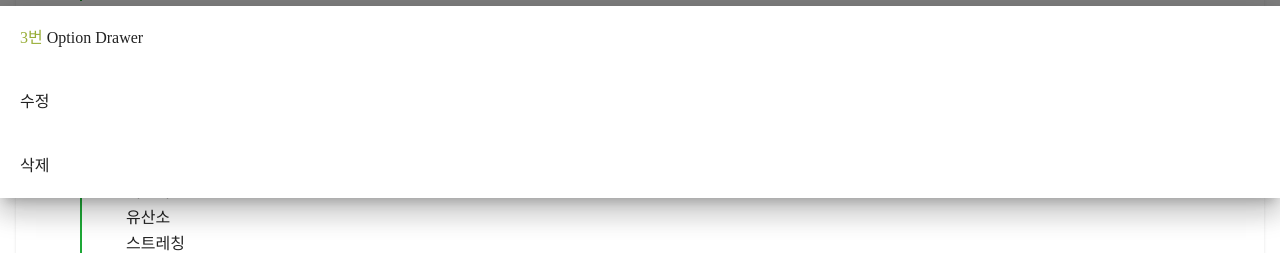
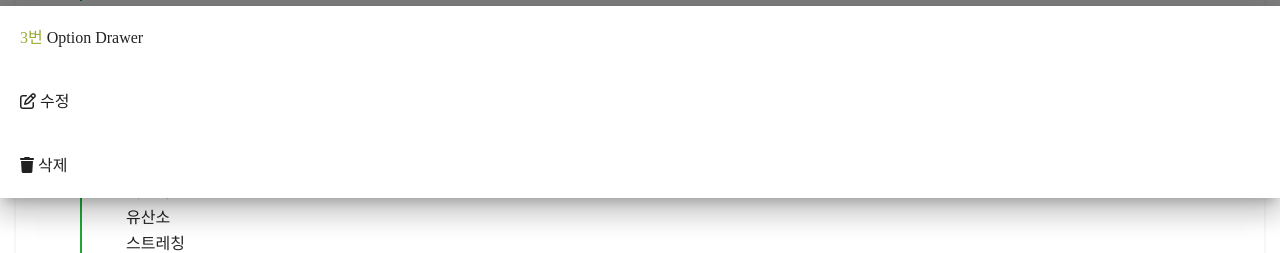
Before and after one commit to Bravetomato/react-proj, a React (Create React App) app: page / in a window 1280 px wide. Both pictures are taken after a click on the button 1189 px from the left and 369 px from the top of the page. Shown: the part 602-855 px from the top of the page. Built offline with nearby package versions, Linux system fonts and the light colour scheme.

Commit message:
icon 추가

```diff
--- a/src/App.js
+++ b/src/App.js
@@ -3,9 +3,7 @@ import { Button, AppBar, Toolbar, TextField, ThemeProvider, CssBaseline,
   createTheme, Chip, SwipeableDrawer, List, ListItem, ListItemButton, } from '@mui/material/';
 import { ClassNames } from "@emotion/react";
 
-// Drawer 내용 넣기 -list 사용.
-// list, listitem 먼저 import하기.
-// ListItem 에 버튼을 만들고자 할 때, button 은 곧 사라질 기능이기에 ListItemButton 을 사용하도록 한다.
+// Drawer 수정, 삭제 아이콘 넣기-폰트어썸 사용.
 function useTodosState() {
   const [todos, setTodos] = useState([]);
   const lastTodoIdRef = useRef(0);
@@ -140,8 +138,12 @@ function TodoOptionDrawer({ state }) {
             <span className="text-[#97ad36]">{state.todoId}번</span>
             <span>&nbsp;</span>
             <span>Option Drawer</span></ListItem>
-          <ListItemButton className="!pt-5 !p-5">수정</ListItemButton>
-          <ListItemButton className="!pt-5 !p-5">삭제</ListItemButton>
+          <ListItemButton className="!pt-5 !p-5 !items-baseline">
+            <i className="fa-regular fa-pen-to-square" />
+            &nbsp;<span>수정</span></ListItemButton>
+          <ListItemButton className="!pt-5 !p-5 !items-baseline">
+            <i className="fa-solid fa-trash" />
+            &nbsp;<span>삭제</span></ListItemButton>
         </List>
       </SwipeableDrawer>
       </>
```
